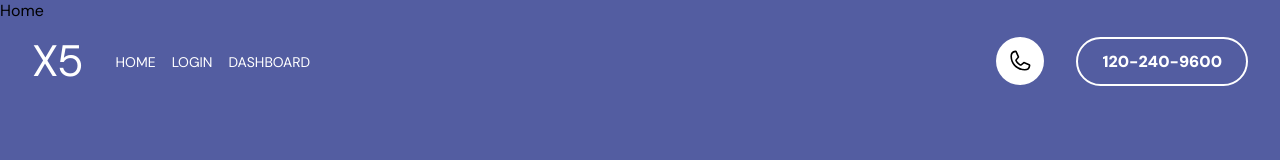
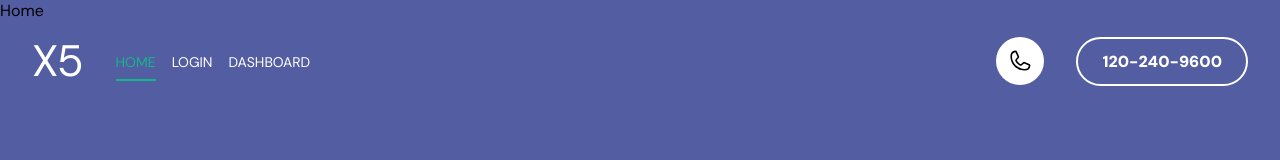
Before and after one commit to MoonesMezher/x5-portfolio, a React (Vite) app: page / in a window 1280 px wide. Shown: the top 160 px of the page. Built offline with nearby package versions, Linux system fonts and the light colour scheme.

Commit message:
header & footer extra handling

```diff
--- a/src/components/shared/Header/Header.css
+++ b/src/components/shared/Header/Header.css
@@ -1,6 +1,7 @@
 .mm-header {
     position: fixed;
     border-radius: 12px;
+    z-index: 50;
     left: 50%;
     top: 1rem;
     transform: translateX(-50%);
@@ -34,22 +35,6 @@
     transition: 1s ease;
 }
 
-.mm-header ul li {
-    color: white;
-}
-
-.mm-header ul li a {
-    color: white;
-    padding: .5rem 0;
-    transition: .3s ease;
-    border-bottom: 2px solid transparent;
-}
-
-.mm-header ul li a:hover {
-    color: #14b789;
-    border-bottom-color: #14b789;
-}
-
 .mm-header .icon {
     display: flex;
     justify-content: baseline;
@@ -78,22 +63,11 @@
 
 .mm-header.changed-header {
     background-color: white;
+    box-shadow: 1px 2px 10px -1px #717275;
 }
 
 .mm-header.changed-header .logo {
     color: black;
-}
-
-.mm-header.changed-header ul li {
-    color: #717275;
-}
-
-.mm-header.changed-header ul li a {
-    color: #717275;
-}
-
-.mm-header.changed-header ul li a:hover {
-    color: #14b789;
 }
 
 .mm-header.changed-header .icon {
--- a/src/components/shared/Header/Header.tsx
+++ b/src/components/shared/Header/Header.tsx
@@ -1,14 +1,17 @@
 import { PiPhone } from "react-icons/pi"
-import { Link, NavLink } from "react-router-dom"
+import { Link, useLocation } from "react-router-dom"
 import './Header.css'
-import { useState } from "react"
+import { useEffect, useState } from "react"
 import { MdMenu } from "react-icons/md"
 import { CgClose } from "react-icons/cg"
+import MainLink from "../MainLink/MainLink"
 
 const Header = () => {
     let [changeColor, setChangeColor] = useState<boolean>(false);
 
     let [showMenu, setShowMenu] = useState<boolean>(false);
+
+    let { pathname } = useLocation();
 
     const links = [
         {
@@ -31,12 +34,17 @@ const Header = () => {
         }, 500);
     };
 
+    useEffect(() => {
+        setShowMenu(false);
+        window.scrollTo(0,0)
+    }, [pathname]);
+
     return (
         <header className={`mm-header main-container ${changeColor ? 'changed-header': ''} ${showMenu && 'show-menu' }`}>
             <div className="left-side">
                 <Link to={'/'} className="logo font-5">X5</Link>
                 <ul>
-                    {links.map((e, i) => <li key={i}><NavLink to={e.url} className={'active-link font--1'}>{e.title}</NavLink></li>)}
+                    {links.map((e, i) => <MainLink key={i} info={e}/>)}
                 </ul>
             </div>
             <div>
--- /dev/null
+++ b/src/components/shared/MainLink/MainLink.css
@@ -0,0 +1,43 @@
+.mm-main-link {
+    color: white;
+}
+
+.mm-main-link a {
+    color: white;
+    padding: .5rem 0;
+    transition: .3s ease;
+    border-bottom: 2px solid transparent;
+}
+
+.mm-main-link a:hover {
+    color: #14b789;
+    border-bottom-color: #14b789;
+}
+
+.mm-header.changed-header ul .mm-main-link {
+    color: #717275;
+}
+
+.mm-header.changed-header ul .mm-main-link a {
+    color: #717275;
+}
+
+.mm-main-link.active a {
+    color: #14b789 !important;
+    border-bottom-color: #14b789;
+}
+
+@media screen and (max-width: 768px) {
+    .mm-header ul li {
+        padding: .5rem 1rem 0;
+    }
+    .mm-header ul .mm-main-link:last-child {
+        padding-bottom: 1rem;
+    }
+    .mm-header ul .mm-main-link a {
+        color: #717275;
+    }
+    .mm-header ul .mm-main-link a:hover {
+        color: #14b789;
+    }
+}
--- /dev/null
+++ b/src/components/shared/MainLink/MainLink.tsx
@@ -0,0 +1,21 @@
+import { useEffect, useState } from "react";
+import { Link, useLocation } from "react-router-dom"
+import './MainLink.css'
+
+const MainLink = ( { info } : { info: { url: string, title: string } } ) => {
+    const [isActive, setIsActive] = useState<boolean>(false)
+
+    let { pathname } = useLocation();
+
+    useEffect(() => {
+        setIsActive(pathname === info.url);
+    }, [pathname]);
+
+    return (
+        <li className={`mm-main-link ${isActive && "active"}`}>
+            <Link to={info.url} className={`active-link font--1`}>{info.title}</Link>
+        </li>
+    )
+}
+
+export default MainLink
--- a/src/index.css
+++ b/src/index.css
@@ -2,6 +2,7 @@
   padding: 0;
   margin: 0;
   box-sizing: border-box;
+  scroll-behavior: smooth;
 }
 
 a {
@@ -11,3 +12,21 @@ a {
 html {
   font-family: "DM Sans", sans-serif;
 }
+
+::-webkit-scrollbar {
+  width: 15px;
+}
+
+::-webkit-scrollbar-thumb {
+  background-color: rgba(20, 183, 137, 0.8);
+  border: 2px solid #ddd;
+  transition: .3s ease;
+}
+
+::-webkit-scrollbar-thumb:hover {
+  background-color: #14b789;
+}
+
+::-webkit-scrollbar-track {
+  background-color: #ddd;
+}
```
